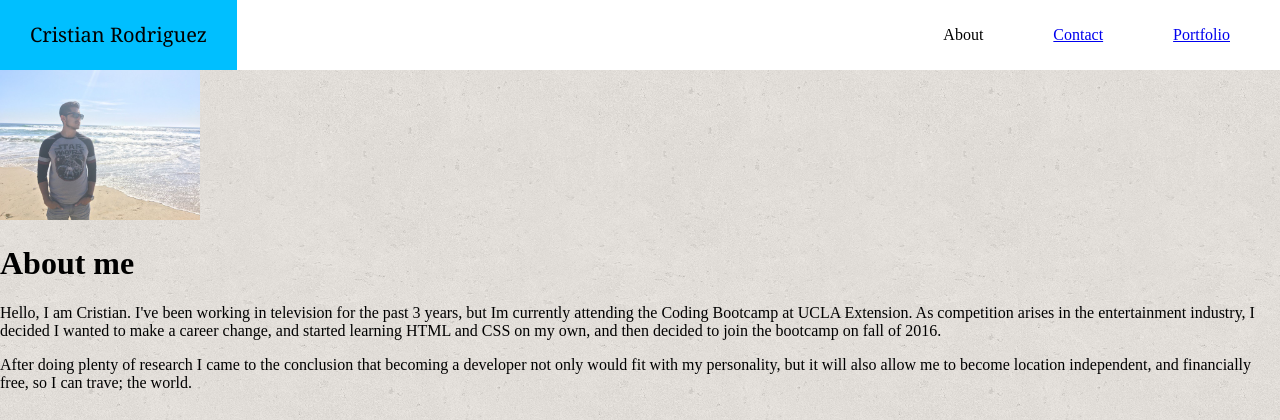
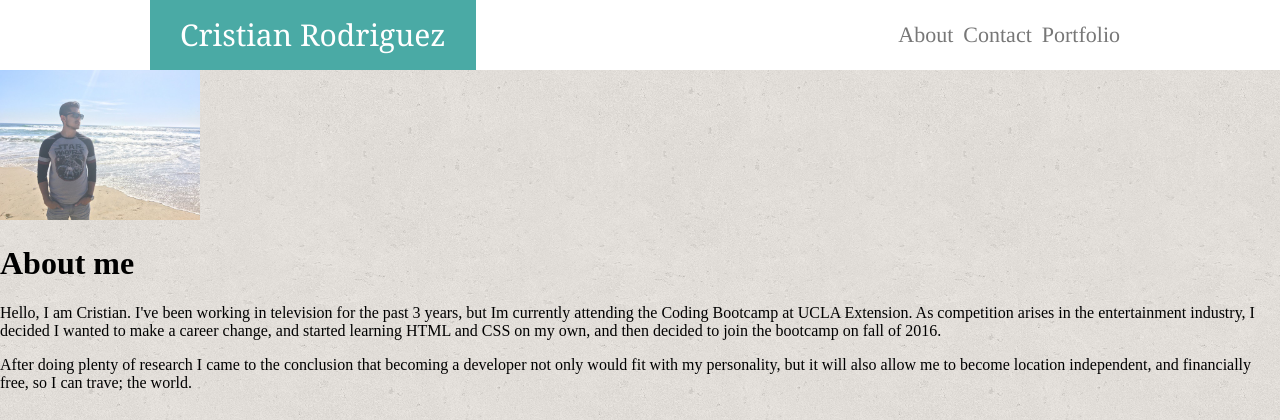
Before and after one commit to crisr10/Basic-Portfolio, a PHP site: page / in a window 1280 px wide. Shown: the top 420 px of the page. Run offline with PHP 8.4, Linux system fonts and the light colour scheme.

Commit message:
Added margins to the menu bar on the style.css

```diff
--- a/assets/css/style.css
+++ b/assets/css/style.css
@@ -1,4 +1,5 @@
 body, html {
+
 	margin:0;
 	font:sans-serif, "Times New Roman";
 }
@@ -8,27 +9,34 @@ body, html {
 	height:70px;
 }
 .header {
-	background-color:#00BFFF;
+	margin-left:150px;
+	color:white;
+	background-color:#4aaaa5;
  	float:left;
  	height:40PX;
 	padding:15px 30px;
-	font-size:20px;
+	font-size:30px;
 	font-family: 'Georgia', Times, "Times New Roman", serif;
 	line-height:40px;
+
 }
 .navMain ul {
 	margin:0;
-	padding:0;
+	padding-right:150px;
 	float:right;
 	list-style-type:none;
 }
 .navMain ul li {
+	font-family:Times;
+	font-size:22px;
 	float:left;
-	padding-right:30px;
+	padding-right:10px;
 }
 .navItem {
+	color:#777777;
+	text-decoration:none;
 	display:inline-block;
-	padding: 15px 20px;
+	padding: 15px 0;
 	line-height:40px;
 	float:left;
 
```
